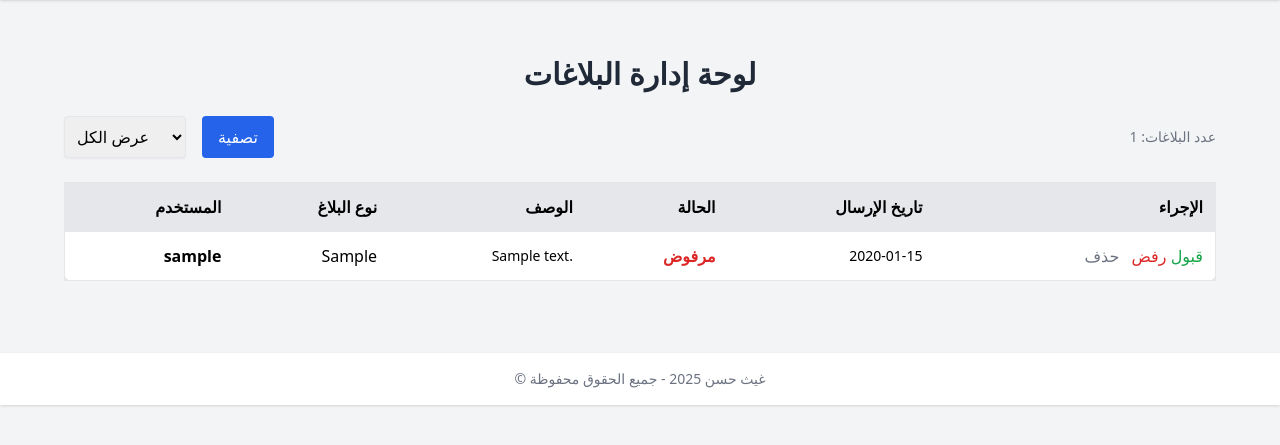
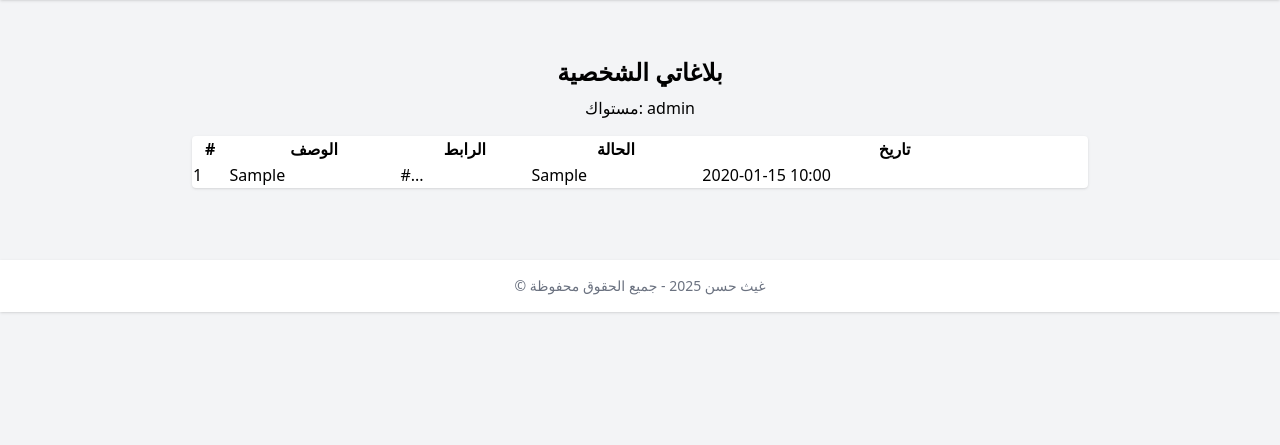
Before and after one commit to ghaithhasan963/reporting-platform, a Flask app: template reporting_platform/templates/dashboard.html in a window 1280 px wide. Shown: the part 60-505 px from the top of the page. Run offline with Flask 3, Linux system fonts and the light colour scheme; tables that the repository leaves empty hold one stand-in row (values such as "Sample post"); the template is opened without the code that fills it: values that come from a table or form of the project are taken from there, most other values are stand-ins (such as "Sample title", 1, 10 or a date in 2020); parts of the project's set-up code (start-up, migrations or seed data) failed here and were passed over; some libraries are stand-ins or nearby versions.

Commit message:
Update dashboard.html

```diff
--- a/reporting_platform/templates/dashboard.html
+++ b/reporting_platform/templates/dashboard.html
@@ -1,63 +1,23 @@
 {% extends 'base.html' %}
-{% block title %}لوحة التحكم{% endblock %}
 {% block content %}
-
-<div class="max-w-6xl mx-auto mt-8">
-  <h1 class="text-3xl font-bold mb-6 text-center text-gray-800">لوحة إدارة البلاغات</h1>
-
-  <!-- ✅ خيارات الفلترة -->
-  <div class="mb-6 flex justify-between items-center">
-    <form method="get" class="flex space-x-4">
-      <select name="status" class="p-2 border rounded shadow-sm">
-        <option value="">عرض الكل</option>
-        <option value="pending">قيد المراجعة</option>
-        <option value="approved">مقبول</option>
-        <option value="rejected">مرفوض</option>
-      </select>
-      <button type="submit" class="bg-blue-600 text-white px-4 py-2 rounded hover:bg-blue-700">تصفية</button>
-    </form>
-    <p class="text-sm text-gray-500">عدد البلاغات: {{ reports | length }}</p>
-  </div>
-
-  <!-- 📊 جدول البلاغات -->
-  <div class="overflow-x-auto">
-    <table class="w-full bg-white border rounded-lg shadow">
-      <thead class="bg-gray-200">
-        <tr>
-          <th class="p-3 text-right">المستخدم</th>
-          <th class="p-3 text-right">نوع البلاغ</th>
-          <th class="p-3 text-right">الوصف</th>
-          <th class="p-3 text-right">الحالة</th>
-          <th class="p-3 text-right">تاريخ الإرسال</th>
-          <th class="p-3 text-right">الإجراء</th>
-        </tr>
+<div class="max-w-4xl mx-auto mt-8">
+  <h2 class="text-2xl font-bold mb-2 text-center">بلاغاتي الشخصية</h2>
+  <p class="text-center mb-4">مستواك: {{ level }}</p>
+  <table class="table w-full bg-white rounded shadow">
+    <thead>
+      <tr><th>#</th><th>الوصف</th><th>الرابط</th><th>الحالة</th><th>تاريخ</th></tr>
     </thead>
     <tbody>
-        {% for report in reports %}
-        <tr class="border-t text-right hover:bg-gray-50">
-          <td class="p-3 font-semibold">{{ report.username }}</td>
-          <td class="p-3">{{ report.category }}</td>
-          <td class="p-3 text-sm">{{ report.description }}</td>
-          <td class="p-3">
-            {% if report.approved == True %}
-              <span class="text-green-600 font-bold">مقبول</span>
-            {% elif report.approved == False %}
-              <span class="text-yellow-500 font-bold">قيد المراجعة</span>
-            {% else %}
-              <span class="text-red-600 font-bold">مرفوض</span>
-            {% endif %}
-          </td>
-          <td class="p-3 text-sm">{{ report.created_at.strftime('%Y-%m-%d') }}</td>
-          <td class="p-3 space-x-2">
-            <a href="/accept/{{ report.id }}" class="text-green-600 hover:underline">قبول</a>
-            <a href="/reject/{{ report.id }}" class="text-red-600 hover:underline">رفض</a>
-            <a href="/delete/{{ report.id }}" class="text-gray-500 hover:underline">حذف</a>
-          </td>
+      {% for r in reports %}
+      <tr>
+        <td>{{ r.id }}</td>
+        <td>{{ r.category }}</td>
+        <td><a href="{{ r.link }}" class="link">{{ r.link[:30] }}...</a></td>
+        <td>{{ r.approved }}</td>
+        <td>{{ r.created_at.strftime('%Y-%m-%d %H:%M') }}</td>
       </tr>
       {% endfor %}
     </tbody>
   </table>
 </div>
-</div>
-
 {% endblock %}
```
Lines whose indentation alone changed are shown as unchanged.
